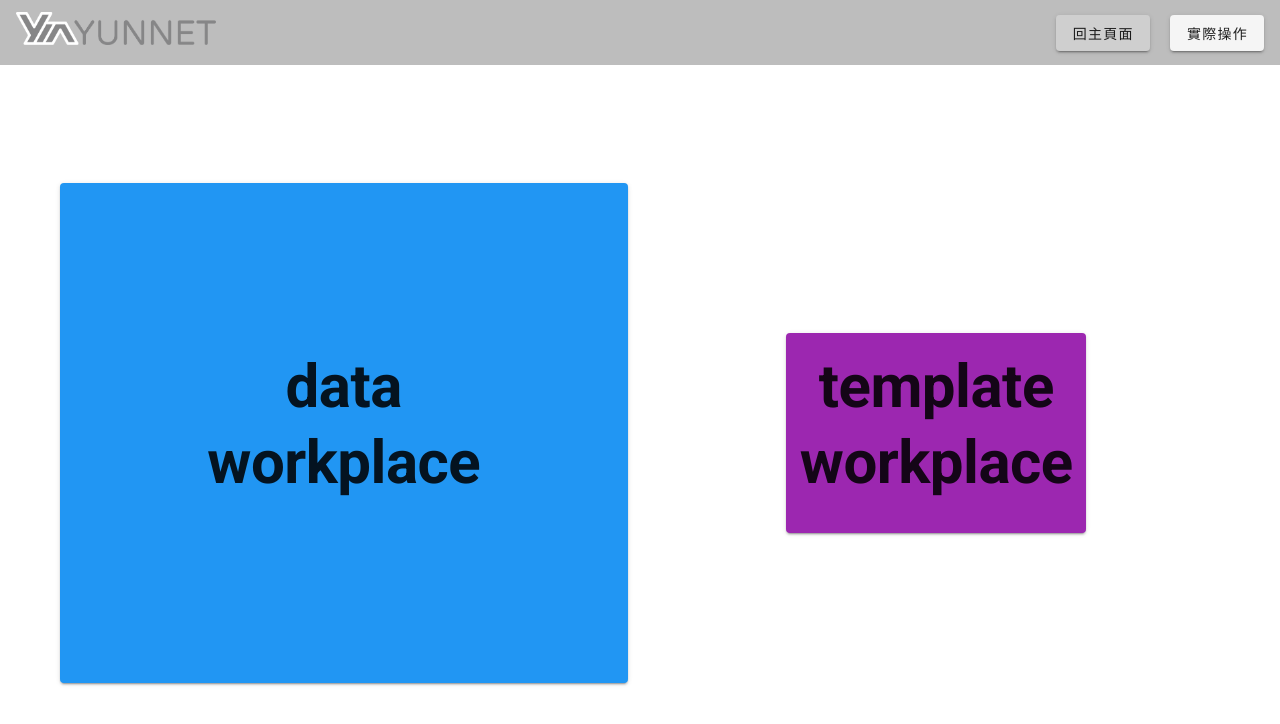
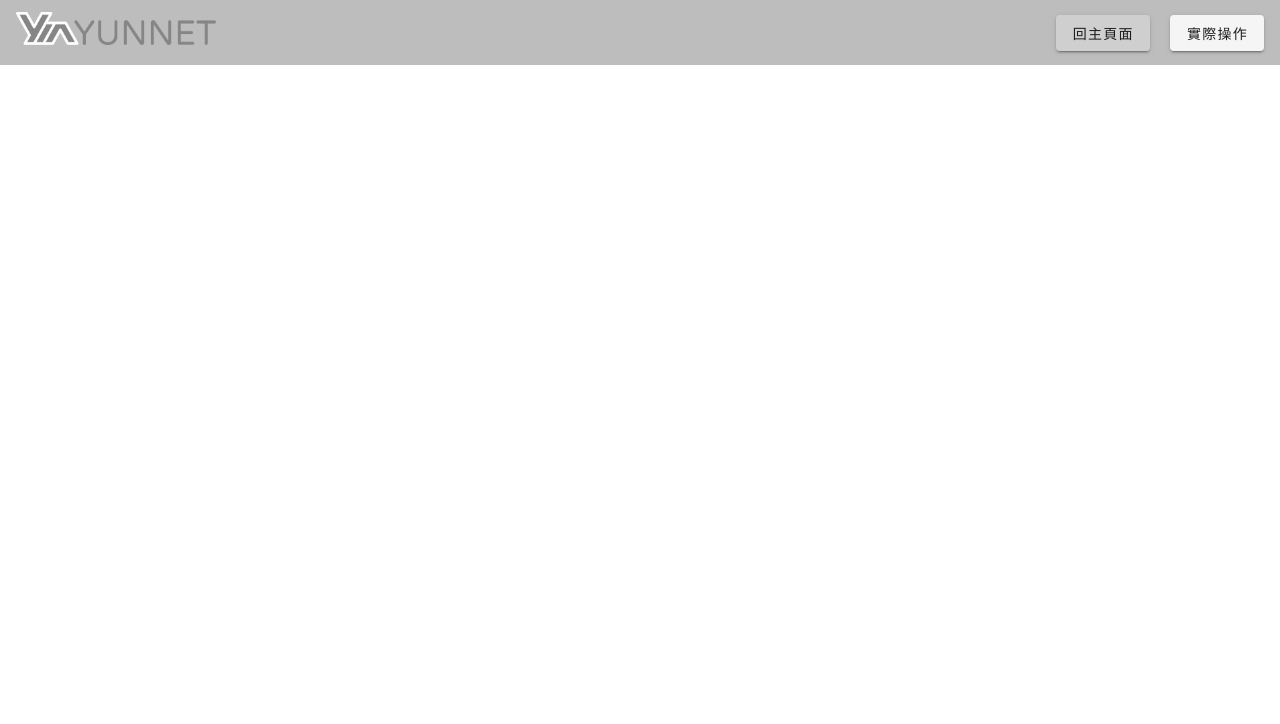
Before and after one commit to Hong-Yu-Sheng/weather-search, a Vue app: page /#/ in a window 1280 px wide. Shown: the top 724 px of the page. Built offline with nearby package versions, Linux system fonts and the light colour scheme.

Commit message:
home data remove

```diff
--- a/src/components/Navbar.vue
+++ b/src/components/Navbar.vue
@@ -5,8 +5,8 @@
         <img src="/logo2.png" width="200px" />
       </v-toolbar-title>
       <v-spacer> </v-spacer>
-      <v-btn class="mx-5" :to="{ name: 'Home' }">回主頁面</v-btn>
-      <v-btn :to="{ name: 'tmp' }">實際操作</v-btn>
+      <v-btn class="mx-5" :to="{ name: 'home' }">回主頁面</v-btn>
+      <v-btn :to="{ name: 'Tmp' }">實際操作</v-btn>
     </v-app-bar>
   </nav>
 </template>
--- a/src/router/index.js
+++ b/src/router/index.js
@@ -1,7 +1,6 @@
 import Vue from "vue";
 import VueRouter from "vue-router";
 import Home from "../views/Home.vue";
-import Tt from "../views/tt.vue";
 import Tmp from "../views/tmp.vue";
 
 Vue.use(VueRouter);
@@ -9,13 +8,13 @@ Vue.use(VueRouter);
 const routes = [
   {
     path: "/",
-    name: "Home",
+    name: "home",
     component: Home
   },
 
   {
     path: "/tmp",
-    name: "tmp",
+    name: "Tmp",
     component: Tmp
   }
 ];
--- a/src/views/Home.vue
+++ b/src/views/Home.vue
@@ -1,44 +1,7 @@
 <template>
   <v-container fill-height class="d-flex justify-center align-stretch">
-    <v-row class="d-flex justify-center align-center">
-      <v-col cols="6" class="d-flex justify-center align-center">
-        <v-card
-          color="blue"
-          depressed
-          to="/tt"
-          height="500"
-          width="700"
-          class="d-flex justify-center align-center"
-        >
-          <v-row>
-            <v-col>
-              <div>
-                <p class="display-3 text-center font-weight-bold">data</p>
-                <p class="display-3 text-center font-weight-bold">workplace</p>
-              </div>
-            </v-col>
-          </v-row>
-        </v-card>
-      </v-col>
-      <v-col cols="6" class="d-flex justify-center align-center">
-        <v-card
-          color="purple"
-          to="tmp"
-          height="200"
-          width="300"
-          class="d-flex justify-center align-center"
-        >
-          <v-row>
-            <v-col>
-              <div>
-                <p class="display-3 text-center font-weight-bold">template</p>
-                <p class="display-3 text-center font-weight-bold">workplace</p>
-              </div>
-            </v-col>
-          </v-row>
-        </v-card>
-      </v-col>
-    </v-row>
+
+
   </v-container>
 </template>
 
```
